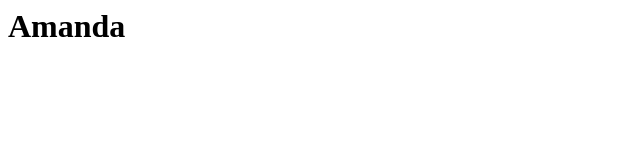
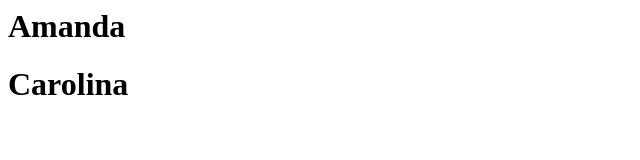
Before and after one commit to Amanda-Carolina-Bernardo/GitDesafio, a plain HTML site: page index.html in a window 1280 px wide. Shown: the whole page, without its empty margins (0-640 px from the left). Drawn offline with Linux system fonts and the light colour scheme.

Commit message:
Adicionando Sobrenome

```diff
--- a/index.html
+++ b/index.html
@@ -1 +1,2 @@
 <h1>Amanda</h1>
+<h1>Carolina</h1>
```
